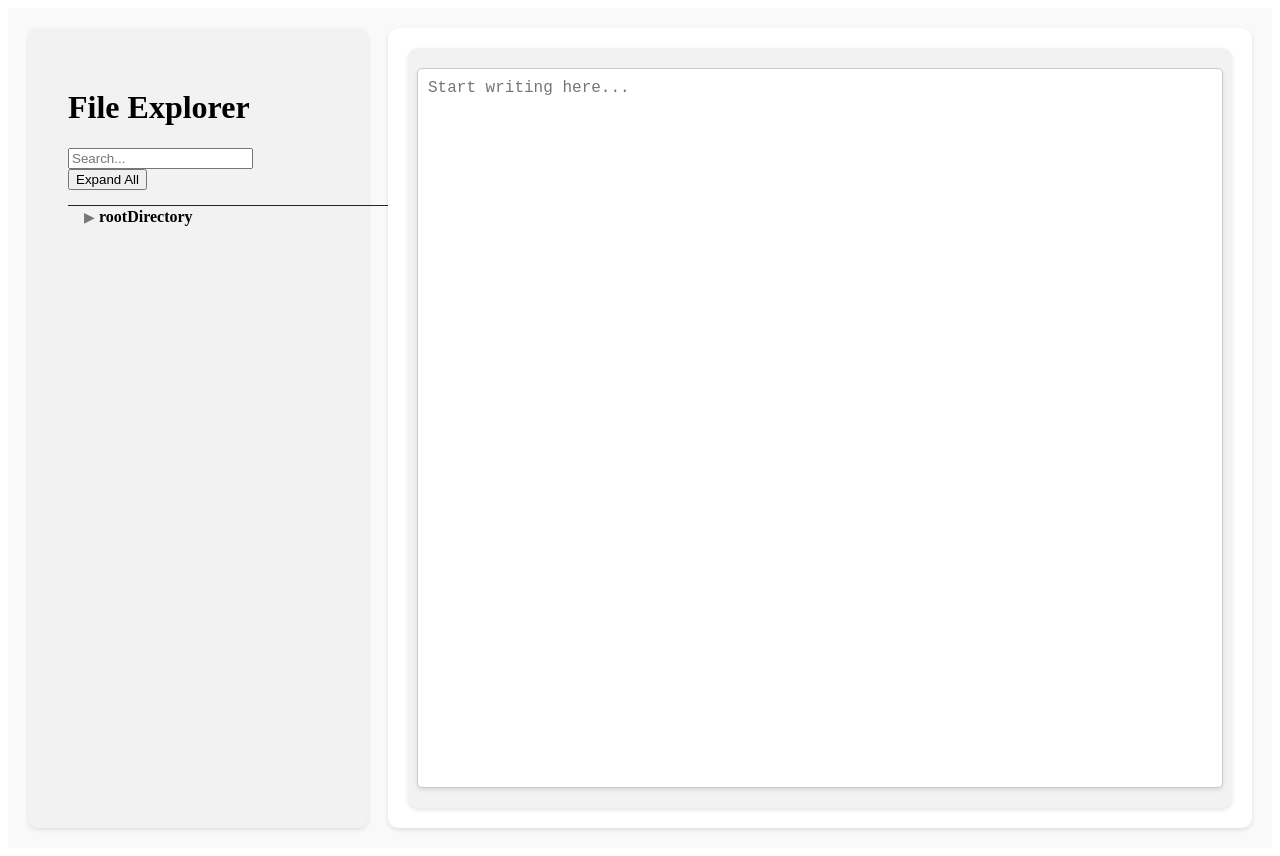
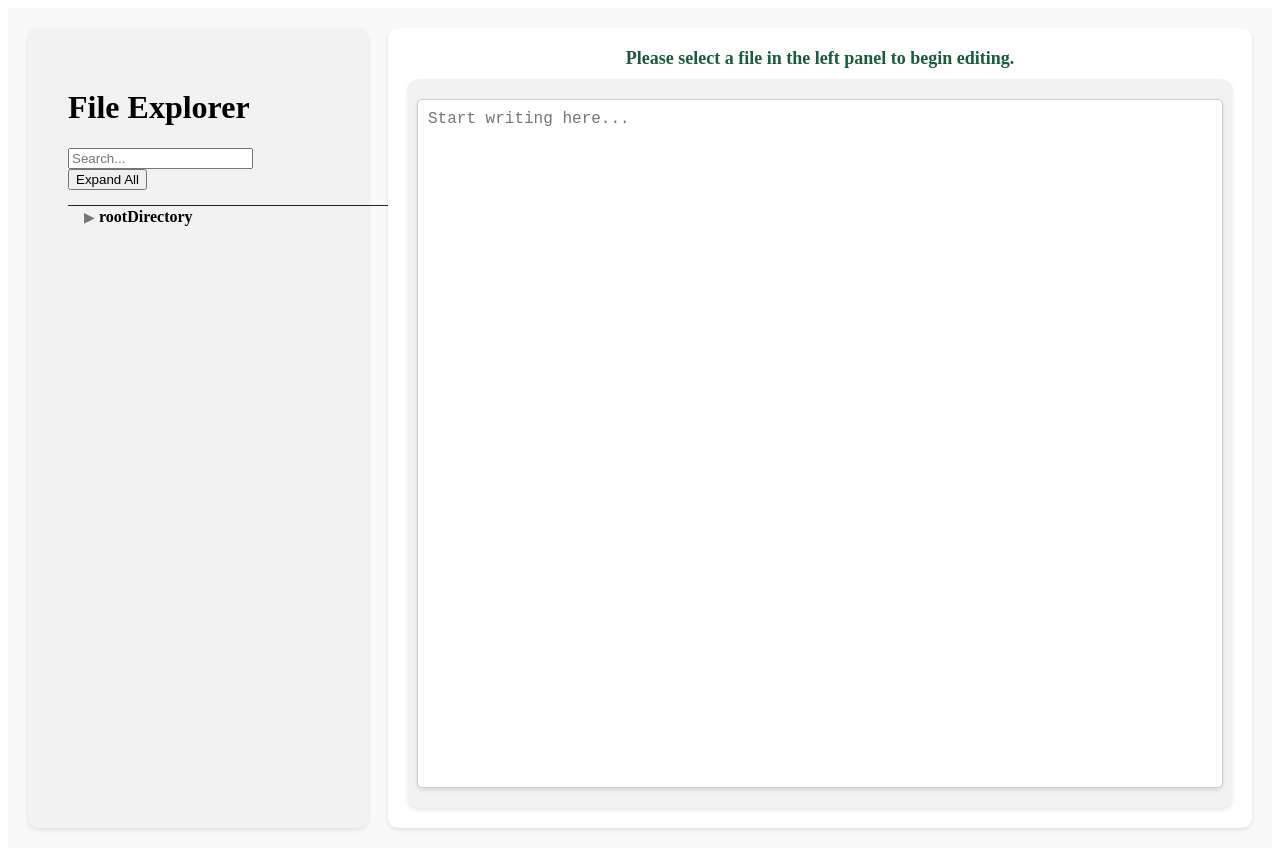
Before and after one commit to DegradingGracefully/FileExplorerTree, a SvelteKit app: page / in a window 1280 px wide. Built offline with nearby package versions, Linux system fonts and the light colour scheme.

Commit message:
Added alternative prompt "select a file..." if no file selected yet

```diff
--- a/src/routes/+page.svelte
+++ b/src/routes/+page.svelte
@@ -62,6 +62,8 @@
   <div class="right-pane">
     {#if selectedFSItem && selectedFSItem.type === FSItemType.FILE}
       <div class="file-name">Currently editing file: {selectedFSItem.name}</div>
+    {:else}
+      <div class="file-name">Please select a file in the left panel to begin editing.</div>
     {/if}
     <TextEditor />
   </div>
```
